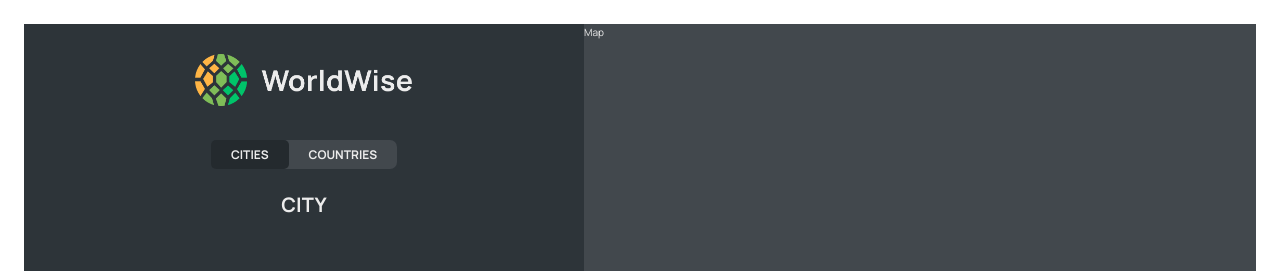
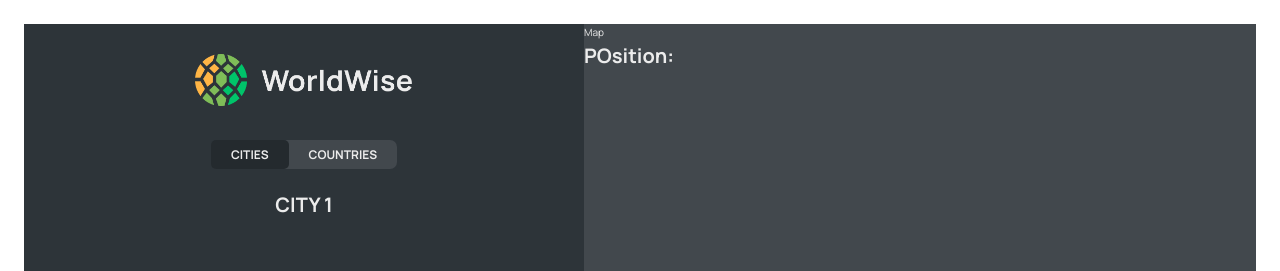
Before and after one commit to raymund-corpuz/world-wise, a React (Vite) app: page /app/cities/1 in a window 1280 px wide. Shown: the top 271 px of the page. Built offline with nearby package versions, Linux system fonts and the light colour scheme; data requests are answered from the project's data file.

Commit message:
Add lat and lng

```diff
--- a/src/components/City.jsx
+++ b/src/components/City.jsx
@@ -1,3 +1,4 @@
+import { useParams } from "react-router-dom";
 import styles from "./City.module.css";
 
 const formatDate = (date) =>
@@ -9,6 +10,8 @@
   }).format(new Date(date));
 
 function City() {
+  const { id } = useParams();
+
   // TEMP DATA
   const currentCity = {
     cityName: "Lisbon",
@@ -20,7 +23,7 @@
   const { cityName, emoji, date, notes } = currentCity;
 
   return (
-    <h1>CITY</h1>
+    <h1>CITY {id}</h1>
 
     // <div className={styles.city}>
     //   <div className={styles.row}>
--- a/src/components/CityItem.jsx
+++ b/src/components/CityItem.jsx
@@ -1,5 +1,6 @@
 import React from "react";
 import styles from "./CityItem.module.css";
+import { Link } from "react-router-dom";
 
 const formatDate = (date) =>
   new Intl.DateTimeFormat("en", {
@@ -9,15 +10,21 @@
   }).format(new Date(date));
 
 const CityItem = ({ city }) => {
-  console.log(city);
-  const { cityName, emoji, date } = city;
+  const { cityName, emoji, date, id, position } = city;
+
+  console.log(position);
   return (
-    <li className={styles.cityItem}>
-      <span className={styles.emoji}>{emoji}</span>
-      <h3 className={styles.name}>{cityName}</h3>
-      <time className={styles.date}>{date}</time>
+    <li>
+      <Link
+        className={styles.cityItem}
+        to={`${id}?lat=${position.lat}&lng=${position.lng}`}
+      >
+        <span className={styles.emoji}>{emoji}</span>
+        <h3 className={styles.name}>{cityName}</h3>
+        <time className={styles.date}>{date}</time>
 
-      <button className={styles.deleteBtn}>&times;</button>
+        <button className={styles.deleteBtn}>&times;</button>
+      </Link>
     </li>
   );
 };
--- a/src/components/Map.jsx
+++ b/src/components/Map.jsx
@@ -1,8 +1,20 @@
 import React from "react";
 import styles from "./Map.module.css";
+import { useSearchParams } from "react-router-dom";
 
 const Map = () => {
-  return <div className={styles.mapContainer}>Map</div>;
+  const [searchParams, setSearchParams] = useSearchParams();
+
+  const lat = searchParams.get("lat");
+  const lng = searchParams.get("lng");
+  return (
+    <div className={styles.mapContainer}>
+      Map
+      <h1>
+        POsition: {lat} {lng}
+      </h1>
+    </div>
+  );
 };
 
 export default Map;
```
